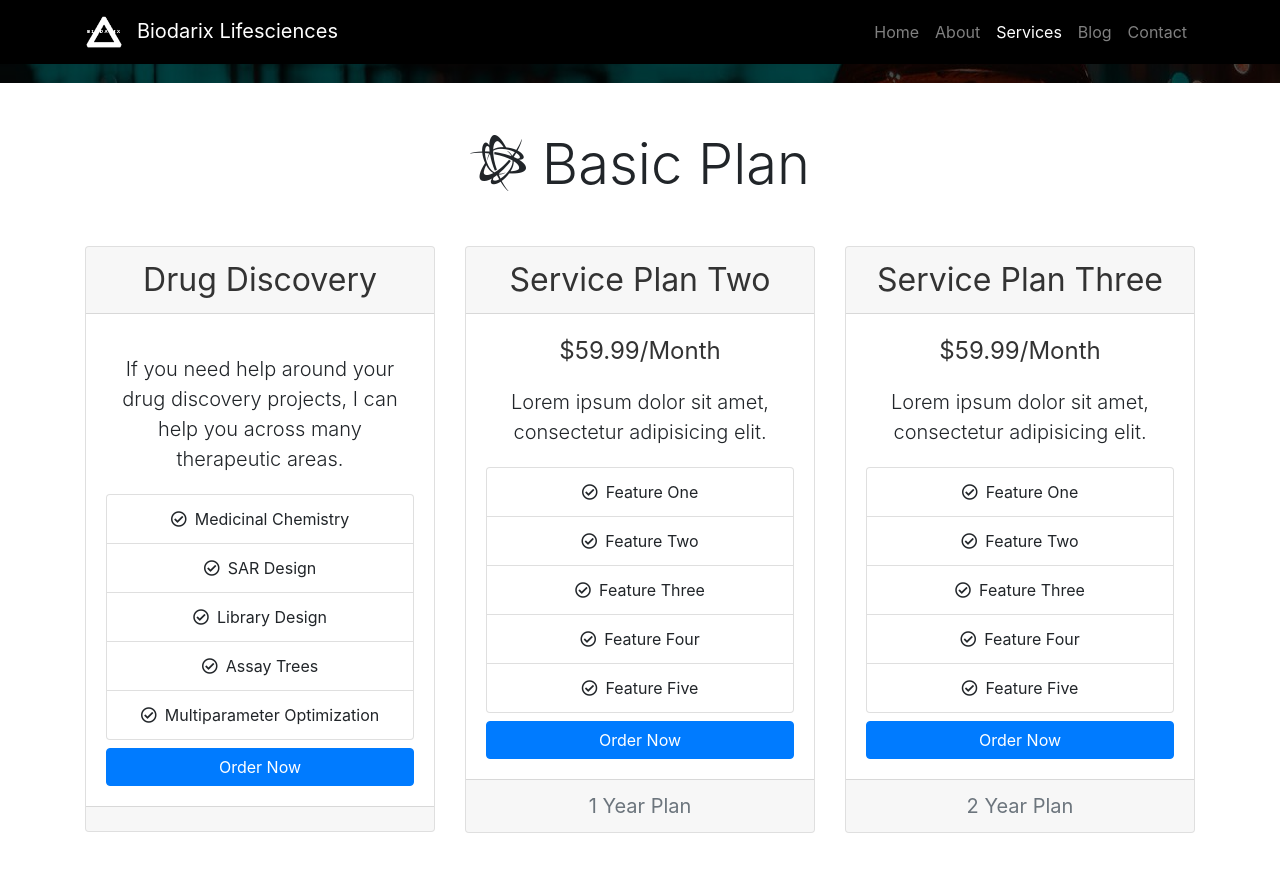
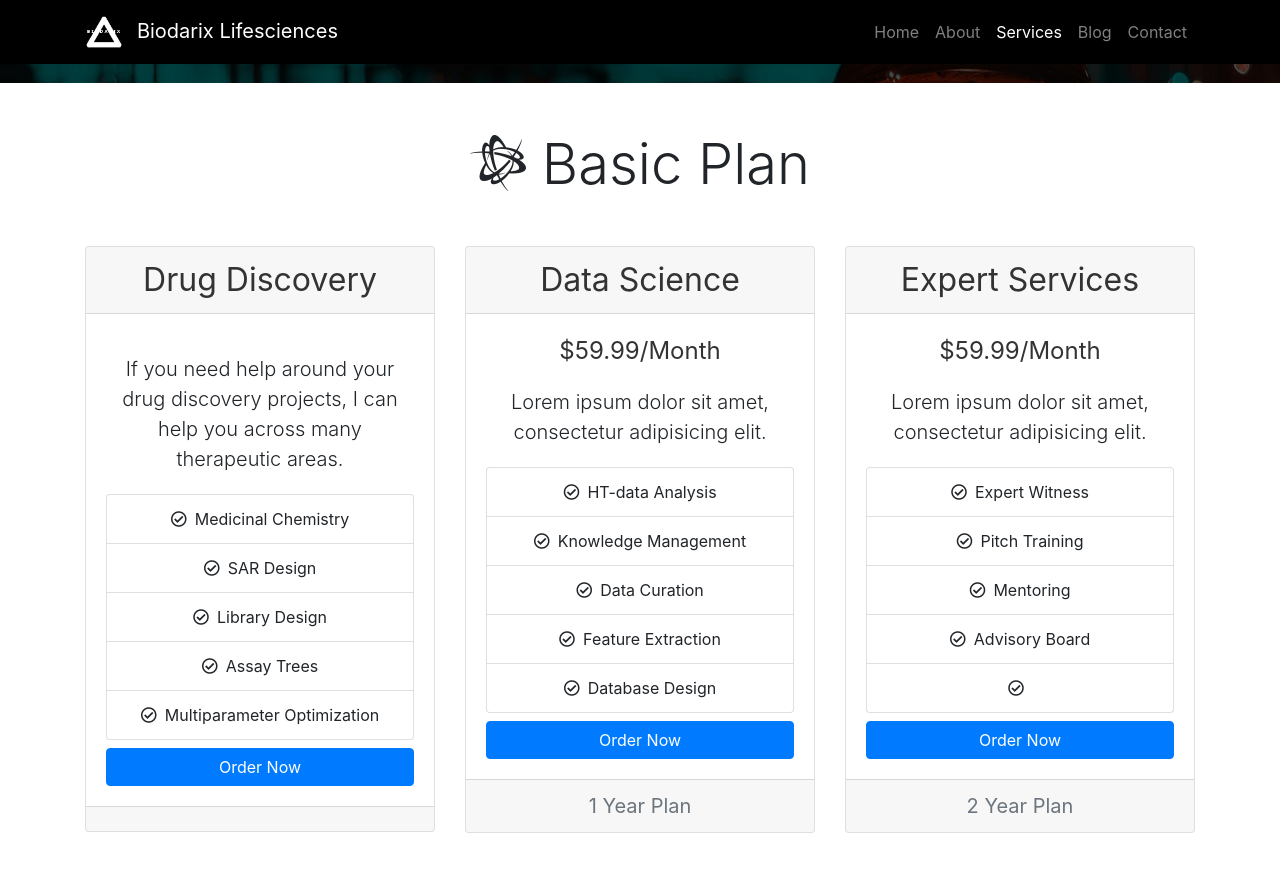
Before and after one commit to Biodarix/biodarix.github.io, a Jekyll site: the page services.html, which Jekyll copies as it is, in a window 1280 px wide and 900 px high, scrolled down 281 px. Shown: the top 872 px of the window. Built offline with Jekyll 4.4.1, drawn with Linux system fonts in a browser that asks for light colours.

Commit message:
Update services.html

```diff
--- a/services.html
+++ b/services.html
@@ -111,7 +111,7 @@
 				<div class="col-lg-4 col-md-4">
 					<div class="card">
 						<div class="card-header">
-							<h2 class="m-0">Service Plan Two</h2>
+							<h2 class="m-0">Data Science</h2>
 						</div>
 						<div class="card-body">
 							<h3 class="card-title">$59.99/Month</h3>
@@ -120,19 +120,19 @@
 							</p>
 							<ul class="list-group">
 								<li class="list-group-item">
-									<i class="far fa-check-circle mr-2"></i>Feature One
+									<i class="far fa-check-circle mr-2"></i>HT-data Analysis
 								</li>
 								<li class="list-group-item">
-									<i class="far fa-check-circle mr-2"></i>Feature Two
+									<i class="far fa-check-circle mr-2"></i>Knowledge Management
 								</li>
 								<li class="list-group-item">
-									<i class="far fa-check-circle mr-2"></i>Feature Three
+									<i class="far fa-check-circle mr-2"></i>Data Curation
 								</li>
 								<li class="list-group-item">
-									<i class="far fa-check-circle mr-2"></i>Feature Four
+									<i class="far fa-check-circle mr-2"></i>Feature Extraction
 								</li>
 								<li class="list-group-item">
-									<i class="far fa-check-circle mr-2"></i>Feature Five
+									<i class="far fa-check-circle mr-2"></i>Database Design
 								</li>
 							</ul>
 							<a href="#" class="btn btn-primary btn-block mt-2">Order Now</a>
@@ -145,7 +145,7 @@
 				<div class="col-lg-4 col-md-4">
 					<div class="card">
 						<div class="card-header">
-							<h2 class="m-0">Service Plan Three</h2>
+							<h2 class="m-0">Expert Services</h2>
 						</div>
 						<div class="card-body">
 							<h3 class="card-title">$59.99/Month</h3>
@@ -154,19 +154,19 @@
 							</p>
 							<ul class="list-group">
 								<li class="list-group-item">
-									<i class="far fa-check-circle mr-2"></i>Feature One
+									<i class="far fa-check-circle mr-2"></i>Expert Witness
 								</li>
 								<li class="list-group-item">
-									<i class="far fa-check-circle mr-2"></i>Feature Two
+									<i class="far fa-check-circle mr-2"></i>Pitch Training
 								</li>
 								<li class="list-group-item">
-									<i class="far fa-check-circle mr-2"></i>Feature Three
+									<i class="far fa-check-circle mr-2"></i>Mentoring
 								</li>
 								<li class="list-group-item">
-									<i class="far fa-check-circle mr-2"></i>Feature Four
+									<i class="far fa-check-circle mr-2"></i>Advisory Board
 								</li>
 								<li class="list-group-item">
-									<i class="far fa-check-circle mr-2"></i>Feature Five
+									<i class="far fa-check-circle mr-2"></i>
 								</li>
 							</ul>
 							<a href="#" class="btn btn-primary btn-block mt-2">Order Now</a>
```
